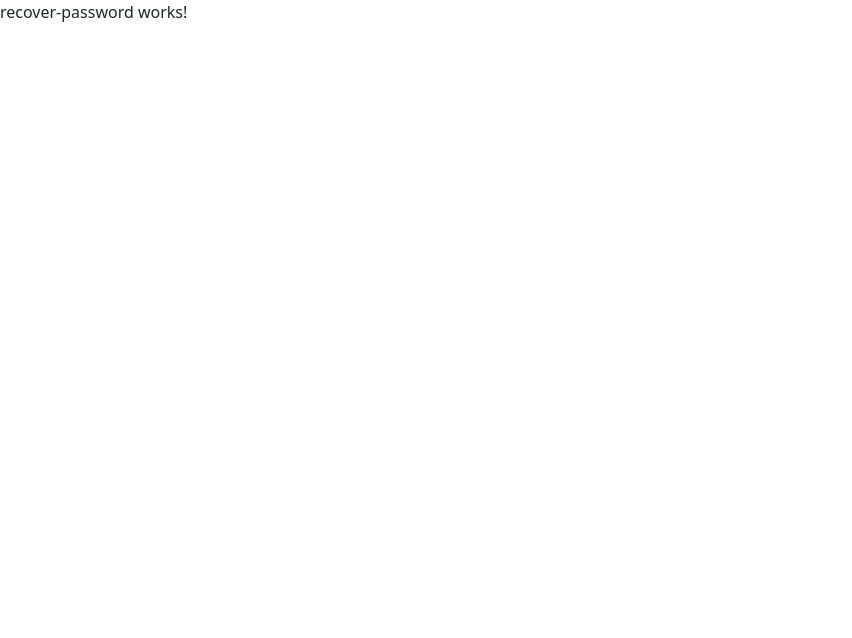
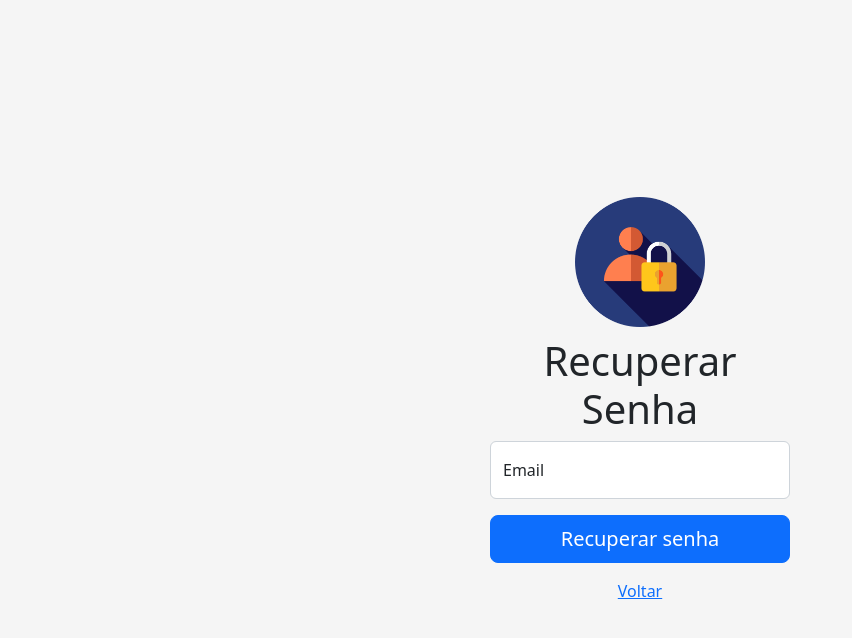
Before and after one commit to SilvaTs/Angular-login-firebase, an Angular app: page /recover-password in a window 1280 px wide. Shown: the top 638 px of the page, without its empty margins (0-852 px from the left). Built offline with nearby package versions, Linux system fonts and the light colour scheme.

Commit message:
feat: add form recover password

```diff
--- a/src/app/components/recover-password/recover-password.component.html
+++ b/src/app/components/recover-password/recover-password.component.html
@@ -1 +1,14 @@
-<p>recover-password works!</p>
+<div class="wrapper">
+  <div class="body">
+    <img class="logo" src="../../../assets/img/login.png" alt="" />
+    <h1>Recuperar Senha</h1>
+    <div class="form-floating mb-3">
+      <input type="email" class="form-control" placeholder="name@example.com" />
+      <label>Email</label>
+    </div>
+    <div class="d-grid gap-2 mb-3">
+      <button class="btn btn-primary btn-lg" type="button">Recuperar senha</button>
+    </div>
+    <a class="mt-3" routerLink="/login">Voltar</a>
+  </div>
+</div>
```
